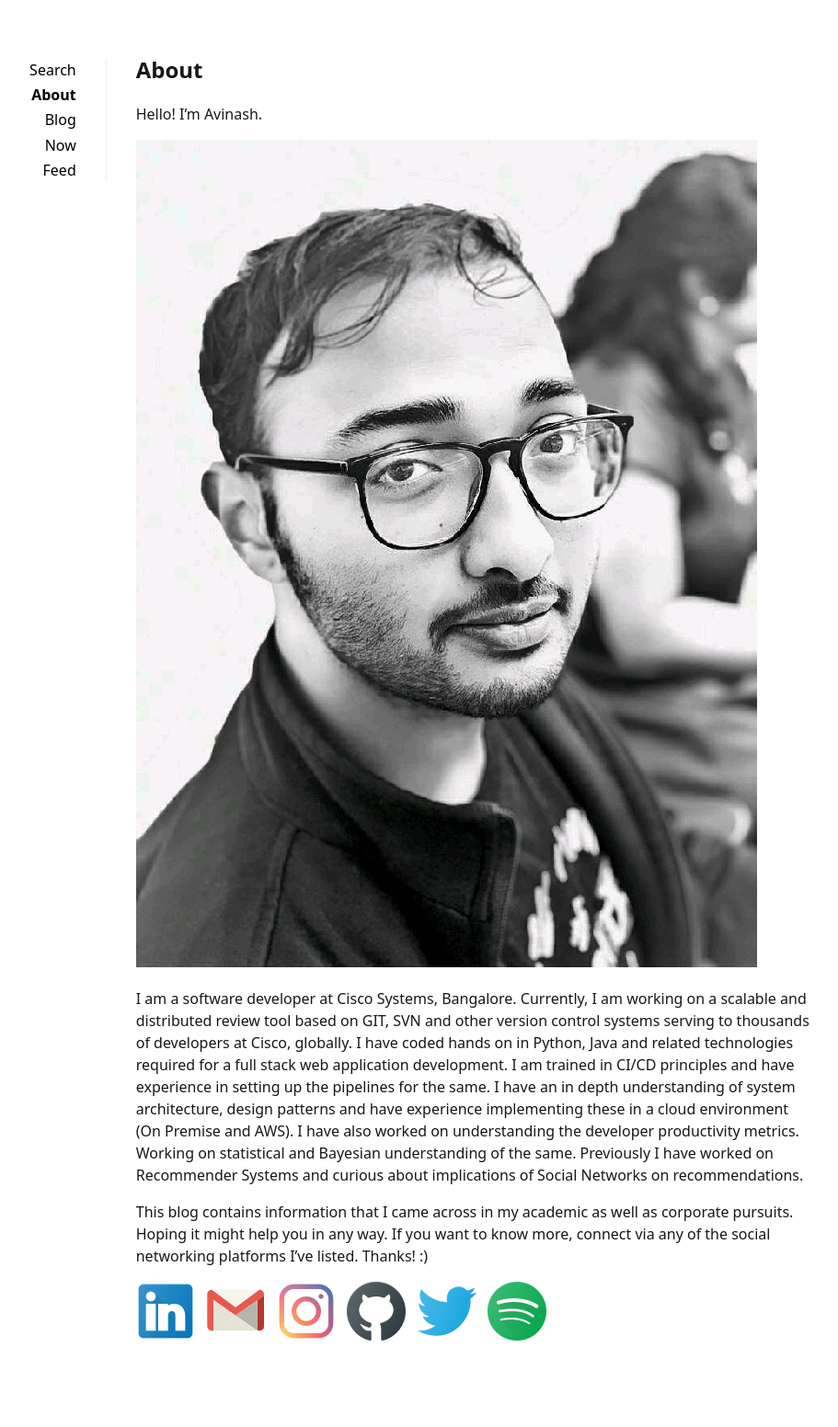
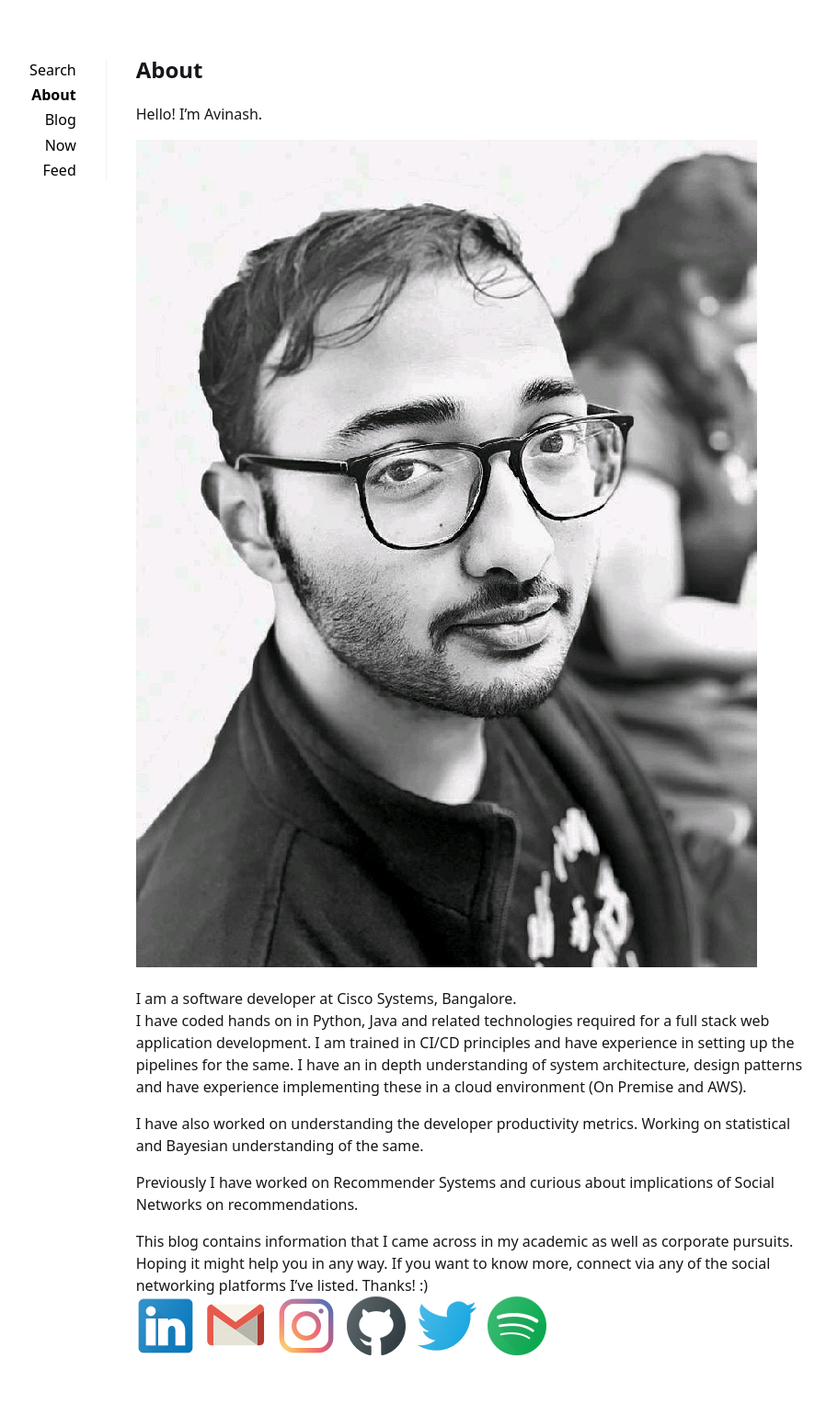
Before and after one commit to avinashbhat/avinashbhat.github.io, a Jekyll site: the page built from _pages/about.md, in a window 1280 px wide. Shown: the whole page at 92% size, without its empty margins (205-1116 px from the left). Built offline with Jekyll 4.4.1, drawn with Linux system fonts in a browser that asks for light colours.

```diff
--- a/_pages/about.md
+++ b/_pages/about.md
@@ -7,15 +7,20 @@ Hello! I'm Avinash.
 
 ![professional_photo](/assets/images/avinashbhat_image.png)
 
-I am a software developer at Cisco Systems, Bangalore. Currently, I am working on a scalable and distributed review tool based on GIT, SVN and other version control systems serving to thousands of developers at Cisco, globally.
+I am a software developer at Cisco Systems, Bangalore.
+<br/>
 I have coded hands on in Python, Java and related technologies required for a full stack web application development. I am trained in CI/CD principles and have experience in setting up the pipelines for the same. I have an in depth understanding of system architecture, design patterns and have experience implementing these in a cloud environment (On Premise and AWS).
+<br/>
+
 I have also worked on understanding the developer productivity metrics. Working on statistical and Bayesian understanding of the same.
+<br/>
+
 Previously I have worked on Recommender Systems and curious about implications of Social Networks on recommendations.
-
+<br/>
 
 This blog contains information that I came across in my academic as well as corporate pursuits. Hoping it might help you in any way.
 If you want to know more, connect via any of the social networking platforms I've listed. Thanks! :)
-
+<br/>
 [![linkedin](/assets/images/icons/linkedin.png)](https://www.linkedin.com/in/avinbhat/)&nbsp;&nbsp;
 [![gmail](/assets/images/icons/google.png)](mailto:avinashbhatneelavar@gmail.com)&nbsp;&nbsp;
 [![instagram](/assets/images/icons/instagram.png)](https://www.instagram.com/aviinashbhat/)&nbsp;&nbsp;
```
Also changed, not shown: _pages/now.md (added, +34 -0 lines).
